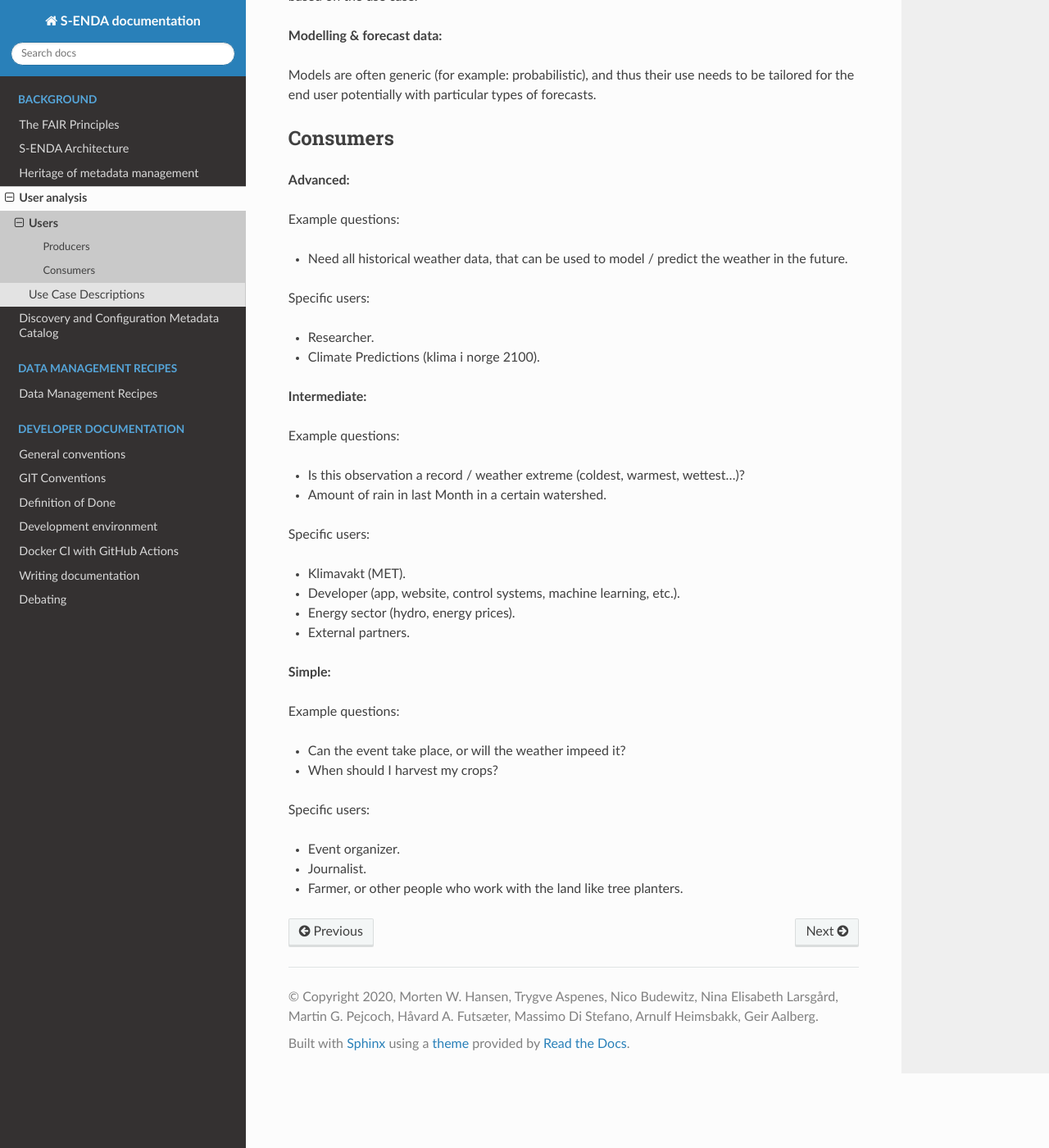
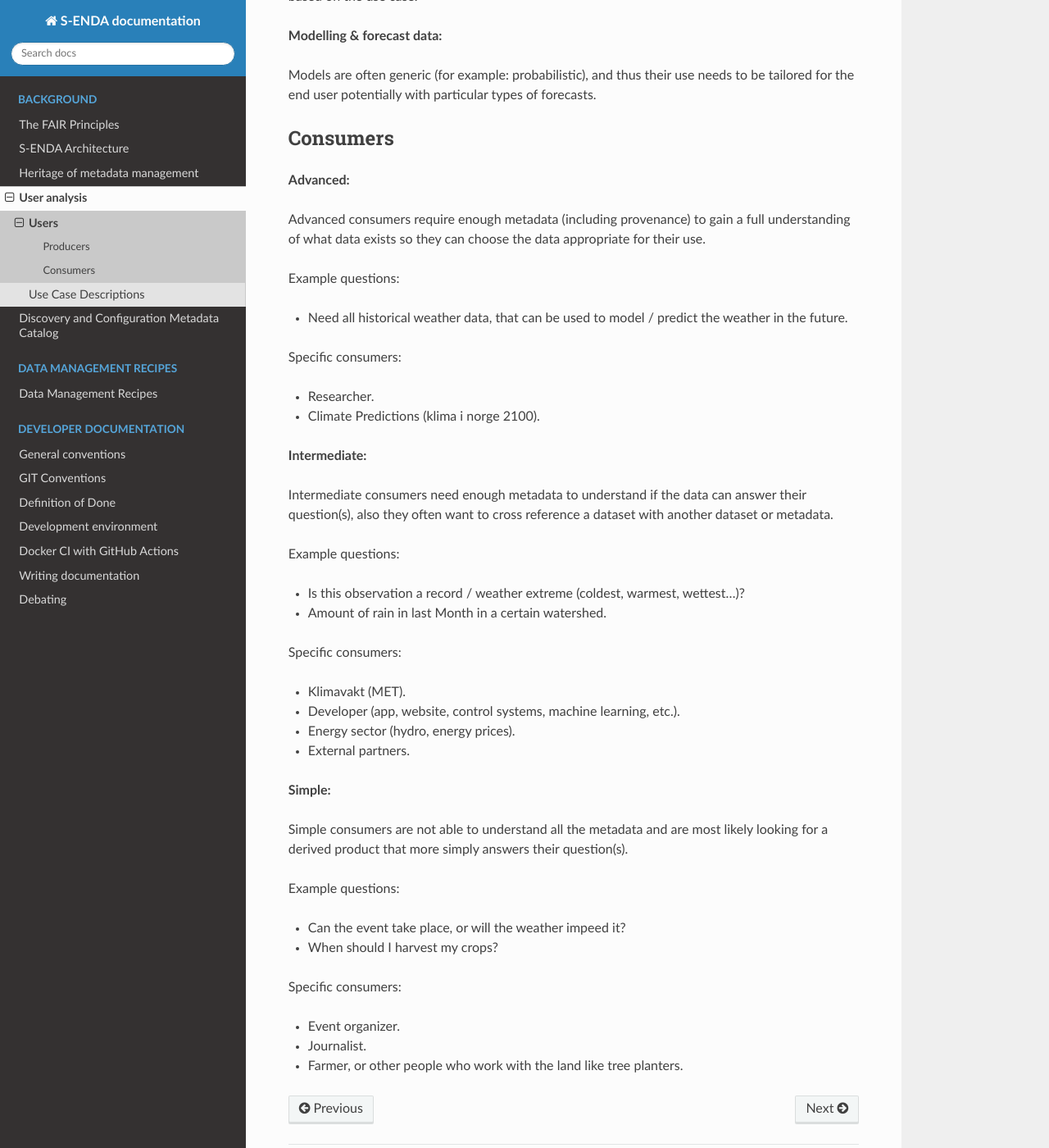
Before and after one commit to metno/S-ENDA-documentation, a Sphinx documentation site: the page built from source/users.rst, in a window 1280 px wide and 1400 px high, scrolled down 1417 px. Shown: the whole window at 82% size. Built offline with Sphinx 7.4.7 and the Read the Docs theme 2.0.0, drawn with Linux system fonts in a browser that asks for light colours; some of the changed lines change nothing that is shown; some of the changed text lies outside the part shown.

Commit message:
Update users.rst

```diff
--- a/source/users.rst
+++ b/source/users.rst
@@ -18,34 +18,33 @@
 =========
 
 
-==========  ================================================  ================================================  ================================================
+=========  ================================================  ================================================  ================================================
   Level                       Automatic                                            Manual                                              Human
-==========  ================================================  ================================================  ================================================
-    1       * Weather station observation data                * Manual weather observations at a station
-            * Car, bus, self driving vehicle data             * Crowdsourced observations                       * Crowdsourced observations
-            * Vegvesen roadside sensors, webcameras           * Biodiversity data (NINA) - manual               * Biodiversity data (NINA) - fieldwork
-            * Private weather station data (Netatmo)
-            * Boat, buoy, oil platform observation data
-            * Drone, gliders (underwater) etc
-            * Radiosonde data
-            * Biodiversity data (NINA) - automatic
-            * Radar and HF radar data
-            * Satellite data
-            * Lightning sensor data
-    2       * Quality control system                          * Human quality control - manual control          * Human quality control - subjective control
-            * Aggregated time series                          * User manually creates aggregated dataset        * User subjectively creates a dataset
-            * Lightning strike location data                  * User manually creates calibrated dataset
-            * Calibrated products based on radar data         * User manually creates merge dataset
-            * Calibrated products based on satelite data
-            * Merged products based on level 1 data
-    3       * Resampled time series                           * User manually resamples time series
-            * Gridded datasets based on level 1 data
-    4       * Weather model data                              * Warnings forecast                               * Climate predictions
-            * Ocean model data                                * Avalanche forecast
-            * Air quality model                               * Nowcast
-            * Climate models
-
-==========  ================================================  ================================================  ================================================
+=========  ================================================  ================================================  ================================================
+    1      * Weather station observation data                * Manual weather observations at a station
+           * Car, bus, self driving vehicle data             * Crowdsourced observations                       * Crowdsourced observations
+           * Vegvesen roadside sensors, webcameras           * Biodiversity data (NINA) - manual               * Biodiversity data (NINA) - fieldwork
+           * Private weather station data (Netatmo)
+           * Boat, buoy, oil platform observation data
+           * Drone, gliders (underwater) etc
+           * Radiosonde data
+           * Biodiversity data (NINA) - automatic
+           * Radar and HF radar data
+           * Satellite data
+           * Lightning sensor data
+    2      * Quality control system                          * Human quality control - manual control          * Human quality control - subjective control
+           * Aggregated time series                          * Producer manually creates aggregated dataset    * Producer subjectively creates a dataset
+           * Lightning strike location data                  * Produce manually creates calibrated dataset
+           * Calibrated products based on radar data         * Producer manually creates merge dataset
+           * Calibrated products based on satelite data
+           * Merged products based on level 1 data
+    3      * Resampled time series                           * Producer manually resamples time series
+           * Gridded datasets based on level 1 data
+    4      * Weather model data                              * Warnings forecast                               * Climate predictions
+           * Ocean model data                                * Avalanche forecast
+           * Air quality model                               * Nowcast
+           * Climate models
+=========  ================================================  ================================================  ================================================
 
 **In situ observations:**
 
@@ -67,11 +66,13 @@
 
 **Advanced:**
 
+Advanced consumers require enough metadata (including provenance) to gain a full understanding of what data exists so they can choose the data appropriate for their use.
+
 Example questions:
 
 * Need all historical weather data, that can be used to model / predict the weather in the future.
 
-Specific users:
+Specific consumers:
 
 * Researcher.
 
@@ -79,13 +80,15 @@
 
 **Intermediate:**
 
+Intermediate consumers need enough metadata to understand if the data can answer their question(s), also they often want to cross reference a dataset with another dataset or metadata.
+
 Example questions:
 
 * Is this observation a record / weather extreme (coldest, warmest, wettest...)?
 
 * Amount of rain in last Month in a certain watershed.
 
-Specific users:
+Specific consumers:
 
 * Klimavakt (MET).
 
@@ -97,13 +100,15 @@
 
 **Simple:**
 
+Simple consumers are not able to understand all the metadata and are most likely looking for a derived product that more simply answers their question(s).
+
 Example questions:
 
 * Can the event take place, or will the weather impeed it?
 
 * When should I harvest my crops?
 
-Specific users:
+Specific consumers:
 
 * Event organizer.
 
```
